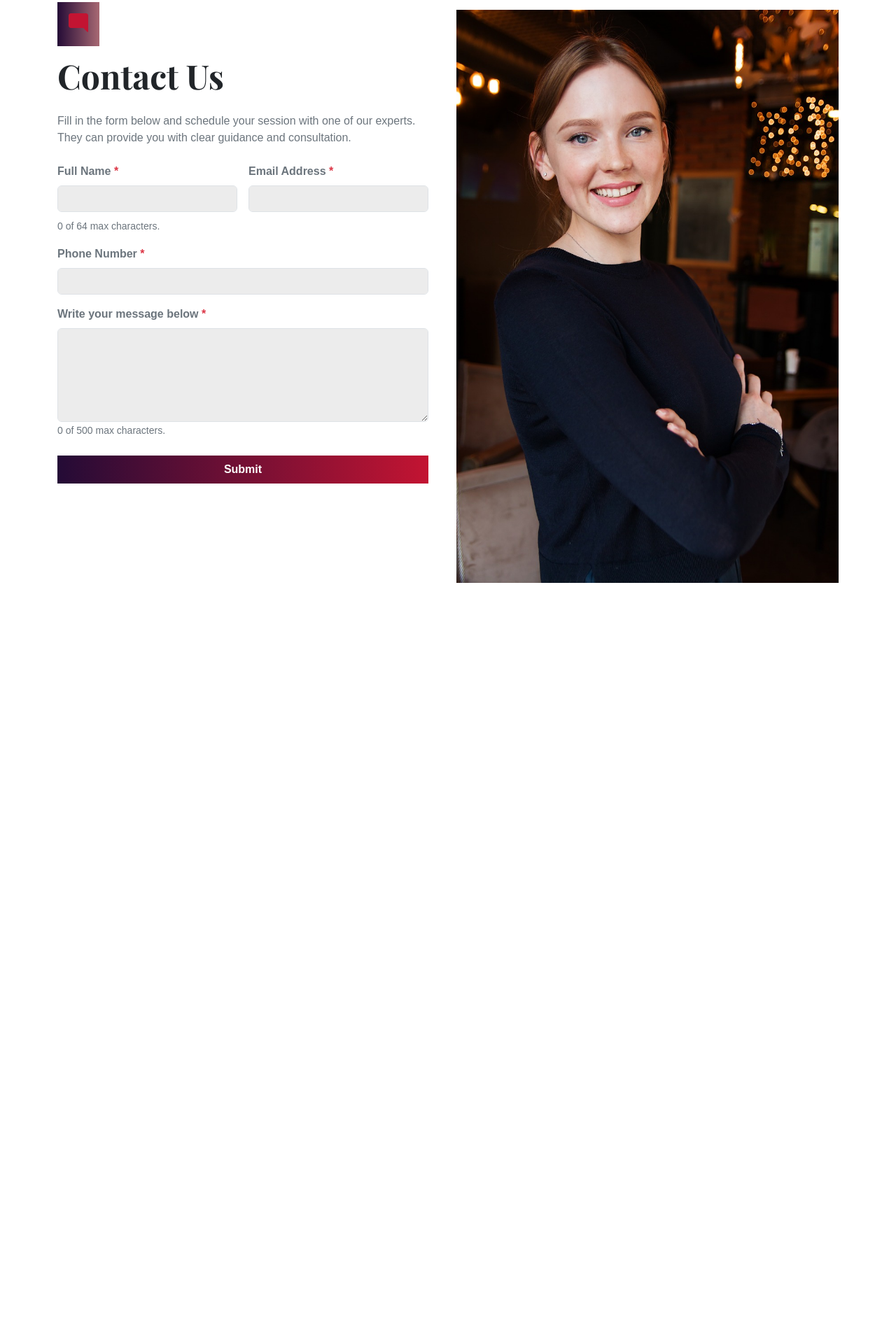
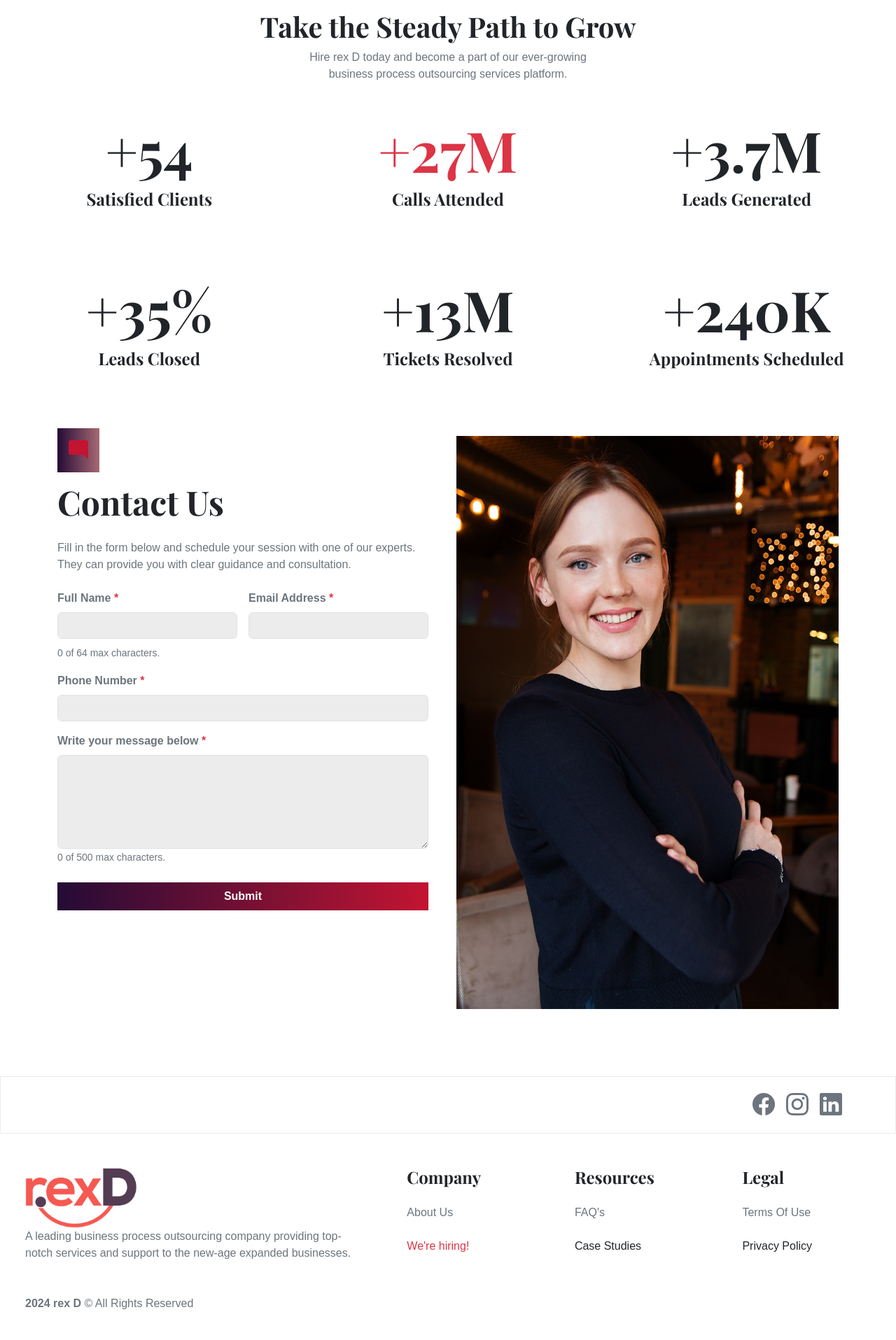
Before and after one commit to Laiba-Muhammad-Aslam/rex-d-Clone, a plain HTML site: page index.html in a window 1280 px wide. Shown: the part 1172-3087 px from the top of the page at 70% size. Before the commit the page ends 2053 px from the top, so only its background shows below. Drawn offline with nearby package versions, Linux system fonts and the light colour scheme; a web font is replaced by a local one.

Commit message:
growth section and footer section

```diff
--- a/index.html
+++ b/index.html
@@ -114,6 +114,44 @@
       </div>
     </section>
 
+    <!-- _______ -->
+
+    <section class="container-fluid mt-5" id="growth">
+      <h1 class="text-center fw-bold">Take the Steady Path to Grow</h1>
+      <p class="text-center text-secondary">Hire rex D today and become a part of our ever-growing <br> business process outsourcing services platform.</p>
+
+      <div class="row mt-5 text-center">
+          <div class="col-md-4">
+              <h1 class="display-1 fw-bold">+54</h1>
+              <p class="h4 mb-5 fw-bold">Satisfied Clients</p>
+          </div>
+          <div class="col-md-4">
+              <h1 class="display-1 fw-bold text-danger">+27M</h1>
+              <p class="h4 mb-5 fw-bold">Calls Attended</p>
+          </div>
+          <div class="col-md-4">
+              <h1 class="display-1 fw-bold">+3.7M</h1>
+              <p class="h4 mb-5 fw-bold">Leads Generated</p>
+          </div>
+      </div>
+
+
+      <div class="row mt-5 text-center">
+          <div class="col-md-4">
+              <h1 class="display-1 fw-bold">+35%</h1>
+              <p class="h4 mb-5 fw-bold">Leads Closed</p>
+          </div>
+          <div class="col-md-4">
+              <h1 class="display-1 fw-bold">+13M</h1>
+              <p class="h4 mb-5 fw-bold">Tickets Resolved</p>
+          </div>
+          <div class="col-md-4">
+              <h1 class="display-1 fw-bold">+240K</h1>
+              <p class="h4 mb-5 fw-bold">Appointments Scheduled</p>
+          </div>
+      </div>
+  </section>
+
 
     <!-- CONTACT SECTION  -->
 
@@ -154,6 +192,51 @@
 
     </section>
 
+    <!-- FOOTER SECTION -->
+
+    <footer class="container-fluid mt-5">
+      <div class="row border border-light-subtle p-3 pe-5">
+          <div class="d-flex social-media-icons justify-content-end">
+              <i class="bi bi-facebook fs-2 text-secondary me-3"></i>
+              <i class="bi bi-instagram fs-2 text-secondary me-3"></i>
+              <i class="bi bi-linkedin fs-2 text-secondary me-3"></i>
+          </div>
+      </div>
+
+      <div class="row d-flex p-4 pt-5">
+          <div class="col-md-5">
+              <img src="images/logo.png" alt="">
+              <p class="text-secondary">A leading business process outsourcing company providing top-notch services and support to the new-age expanded businesses.</p>
+              <p class="text-secondary mt-5"><span class="fw-bold">2024 rex D </span> © All Rights Reserved</p>
+          </div>
+          <div class="col-md-7">
+              <div class="row">
+                  <div class="col-md-4">
+                      <ul>
+                          <li class="h4 mb-3 fw-bold">Company</li>
+                          <li class="my-4 text-secondary">About Us</li>
+                          <li class="my-4 text-danger">We're hiring!</li>
+                      </ul>
+                  </div>
+                  <div class="col-md-4">
+                      <ul>
+                          <li class="h4 mb-3 fw-bold">Resources</li>
+                          <li class="my-4 text-secondary">FAQ's</li>
+                          <li class="my-4">Case Studies</li>
+                      </ul>
+                  </div>
+                  <div class="col-md-4">
+                      <ul>
+                          <li class="h4 mb-3 fw-bold">Legal</li>
+                          <li class="my-4 text-secondary">Terms Of Use</li>
+                          <li class="my-4">Privacy Policy</li>
+                      </ul>
+                  </div>
+              </div>
+          </div>
+      </div>
+  </footer>
+
     <!-- BOOTSTRAP JS CDN LINK  -->
     <script src="https://cdn.jsdelivr.net/npm/bootstrap@5.3.3/dist/js/bootstrap.bundle.min.js" integrity="sha384-YvpcrYf0tY3lHB60NNkmXc5s9fDVZLESaAA55NDzOxhy9GkcIdslK1eN7N6jIeHz" crossorigin="anonymous"></script>
   </body>
--- a/style.css
+++ b/style.css
@@ -32,7 +32,7 @@ header li > a{
     color: rgba(0, 0, 0, 0.5) !important;
     font-weight: 500 !important;
 }
-#home h1, #services h4, #contactUs h1{
+#home h1, #services h4, #contactUs h1, #growth h1, #growth .row p, footer ul > li:first-child{
     font-family: "Playfair Display", serif;
     font-optical-sizing: auto;
     font-style: normal;
@@ -81,6 +81,15 @@ header li > a{
     width: 100%;
 }
 
+/* FOOTER SECTION  */
+
+footer img{
+    width: 10rem;
+}
+footer ul li{
+    list-style-type: none;
+}
+
 @media screen and (max-width:998px) {
     .navbar-collapse{
         border-left: none;
```
